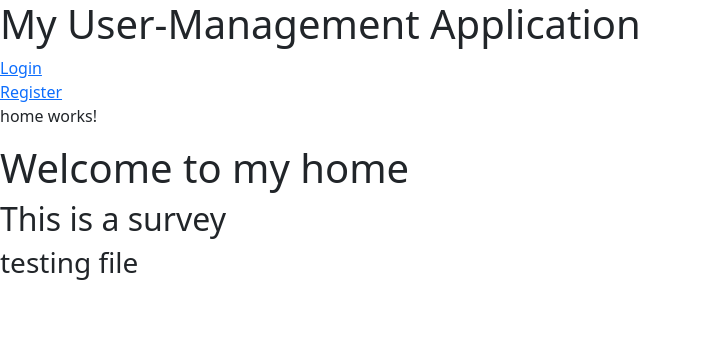
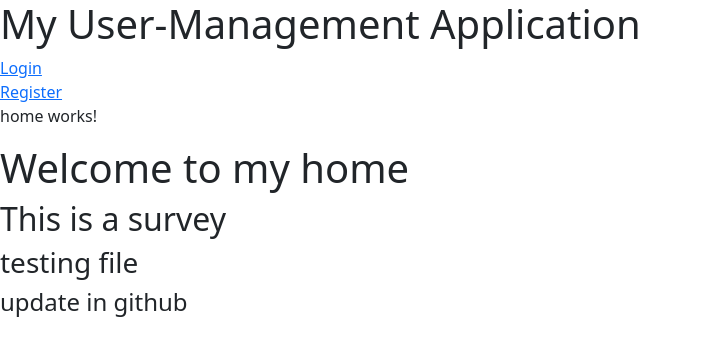
Before and after one commit to Chuileee/COMP229-Group2, an Angular app in the folder frontend/: page /home in a window 1280 px wide. Shown: the top 356 px of the page, without its empty margins (0-701 px from the left). Built offline with nearby package versions, Linux system fonts and the light colour scheme.

Commit message:
update in github

```diff
--- a/frontend/src/app/home/home.component.html
+++ b/frontend/src/app/home/home.component.html
@@ -2,3 +2,4 @@
 <h1>Welcome to my home</h1>
 <h2>This is a survey</h2>
 <h3>testing file</h3>
+<h4>update in github</h4>
```
